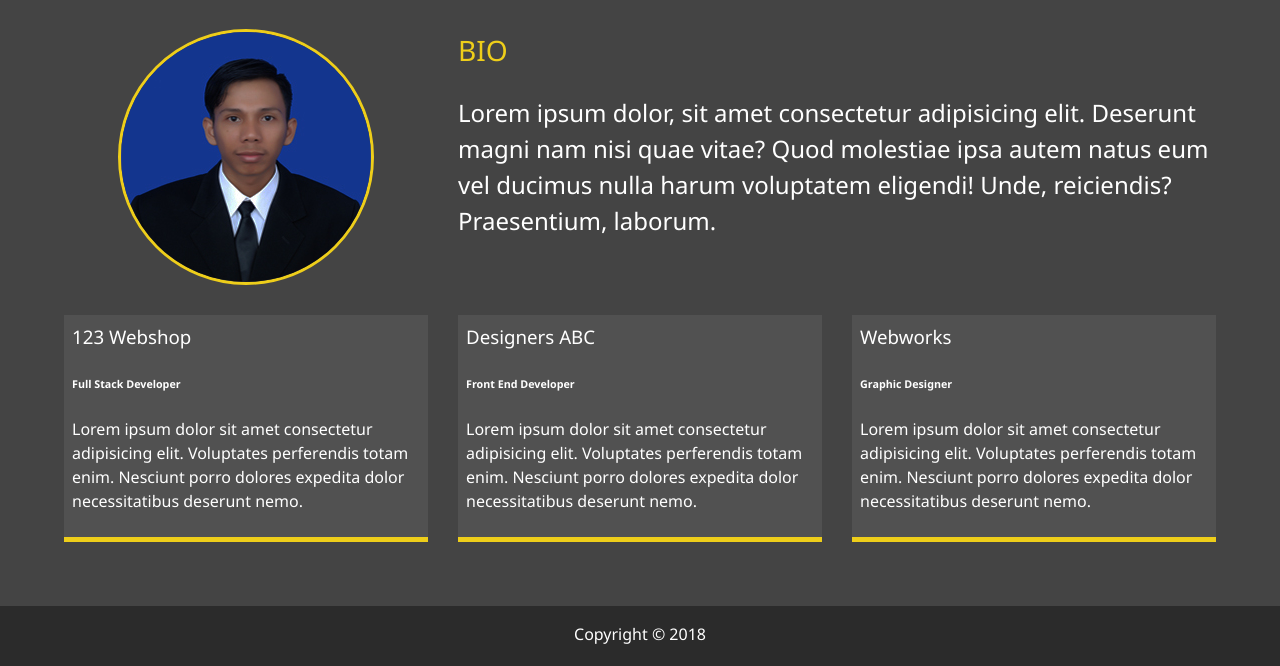
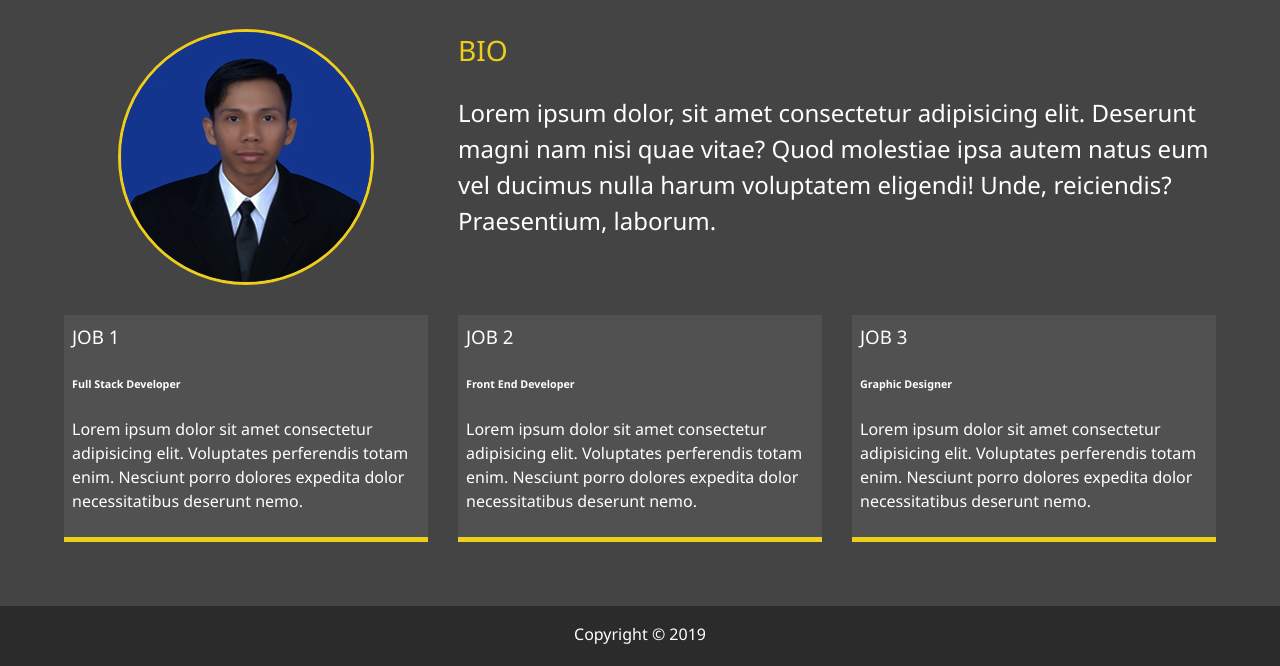
Before and after one commit to budimanr3101/mycv, a website: page dist/about.html in a window 1280 px wide. Shown: the part 253-919 px from the top of the page. Drawn offline with Linux system fonts and the light colour scheme.

Commit message:
Update minor

```diff
--- a/dist/about.html
+++ b/dist/about.html
@@ -42,7 +42,7 @@
         </li>
         <li class="nav-item">
           <a href="contact.html" class="nav-link">
-            How To Reach Me
+            Contact Me
           </a>
         </li>
       </ul>
@@ -68,7 +68,7 @@
       </div>
 
       <div class="job job-1">
-        <h3>123 Webshop</h3>
+        <h3>JOB 1</h3>
         <h6>Full Stack Developer</h6>
         <p>Lorem ipsum dolor sit amet consectetur adipisicing elit. Voluptates perferendis totam enim. Nesciunt porro
           dolores
@@ -76,7 +76,7 @@
       </div>
 
       <div class="job job-2">
-        <h3>Designers ABC</h3>
+        <h3>JOB 2</h3>
         <h6>Front End Developer</h6>
         <p>Lorem ipsum dolor sit amet consectetur adipisicing elit. Voluptates perferendis totam enim. Nesciunt porro
           dolores
@@ -84,7 +84,7 @@
       </div>
 
       <div class="job job-3">
-        <h3>Webworks</h3>
+        <h3>JOB 3</h3>
         <h6>Graphic Designer</h6>
         <p>Lorem ipsum dolor sit amet consectetur adipisicing elit. Voluptates perferendis totam enim. Nesciunt porro
           dolores
@@ -94,7 +94,7 @@
   </main>
 
   <footer id="main-footer">
-    Copyright &copy; 2018
+    Copyright &copy; 2019
   </footer>
 
   <script src="js/main.js"></script>
```
Also changed, not shown: dist/contact.html (+5 -5 lines), dist/index.html (+1 -1 lines), dist/work.html (+3 -3 lines).
